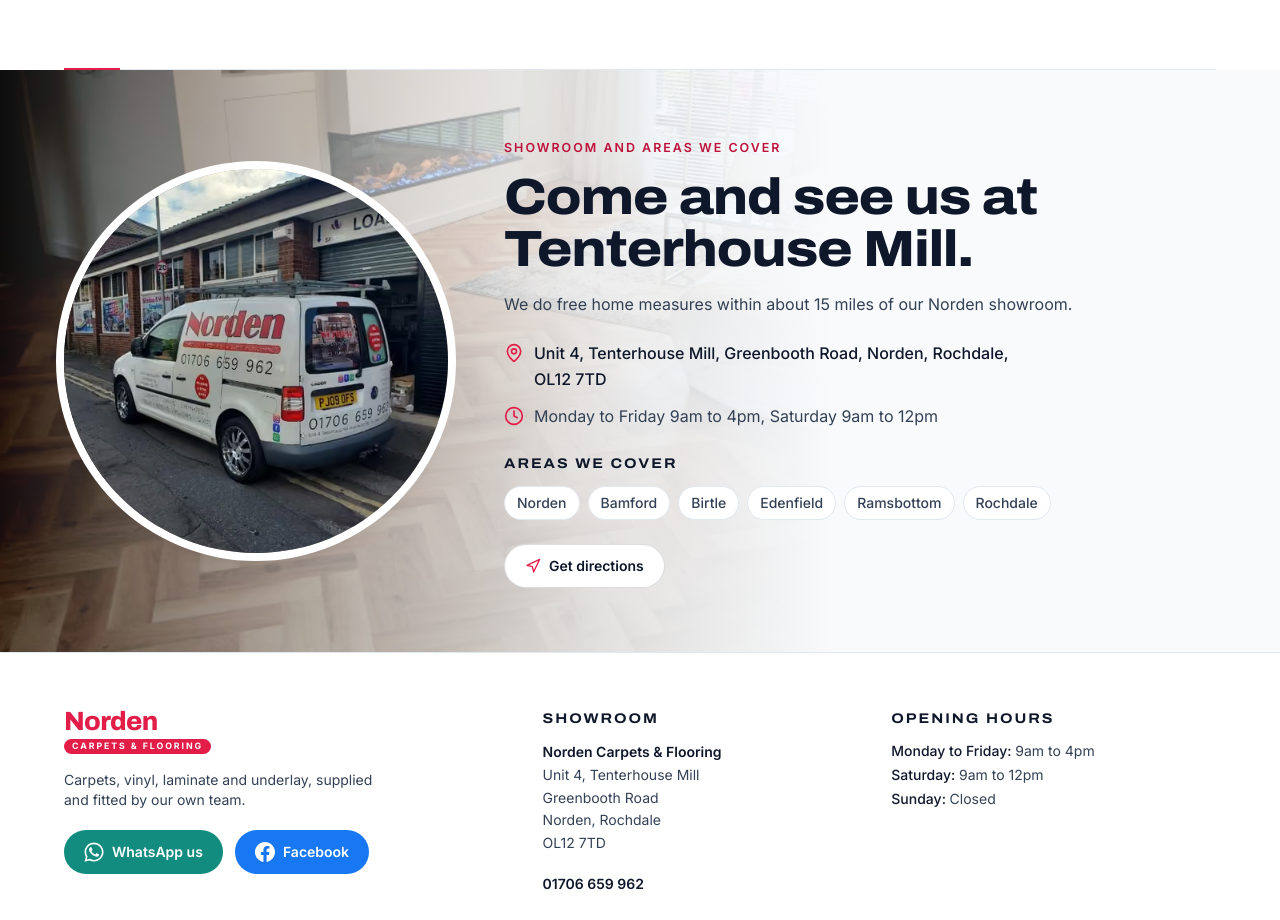
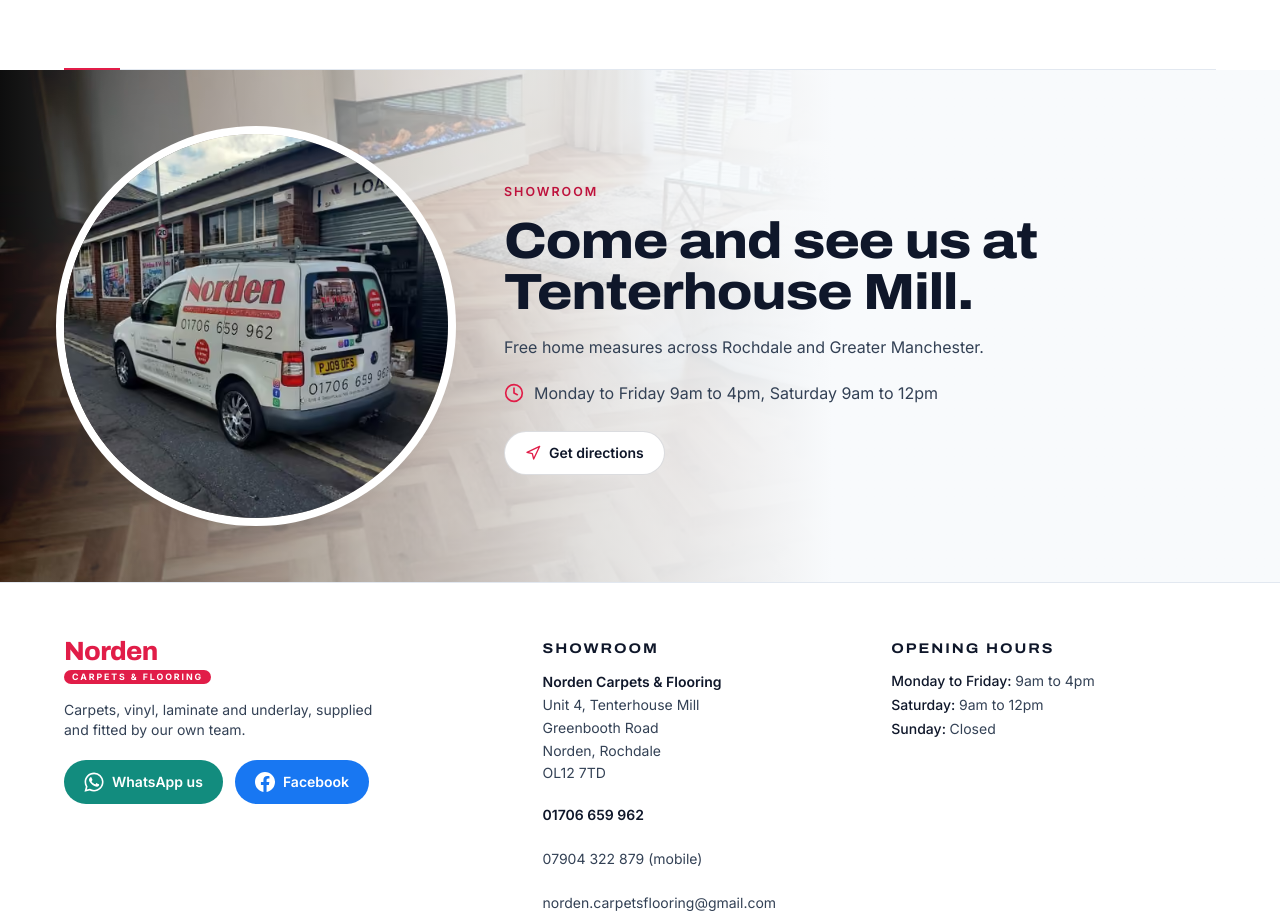
Before and after one commit to stokie2605/Norden-Carpets-Flooring, a React (Vite) app: page / in a window 1280 px wide. Shown: the part 4300-5220 px from the top of the page. Built offline with nearby package versions, Linux system fonts and the light colour scheme.

Commit message:
feat: simpler showroom section with Greater Manchester coverage line

```diff
--- a/index.html
+++ b/index.html
@@ -6,7 +6,7 @@
     <title>Carpets &amp; Flooring in Rochdale | Norden Carpets &amp; Flooring</title>
     <meta
       name="description"
-      content="Carpets, vinyl, laminate and underlay, supplied and fitted across Rochdale and Ramsbottom. Family run for over 30 years, with our own fitters. Book a free measure."
+      content="Carpets, vinyl, laminate and underlay, supplied and fitted across Rochdale and Greater Manchester. Family run for over 30 years, with our own fitters. Book a free measure."
     />
     <meta name="theme-color" content="#ffffff" />
     <meta name="format-detection" content="telephone=no" />
--- a/src/components/ShowroomMap.tsx
+++ b/src/components/ShowroomMap.tsx
@@ -1,9 +1,9 @@
-import { Clock, MapPin, Navigation } from 'lucide-react'
-import { addressLines, business, copy, hours, towns } from '../content/site'
+import { Clock, Navigation } from 'lucide-react'
+import { business, copy, hours } from '../content/site'
 import { buttonClasses } from './ui/Button'
 import { Picture } from './ui/Picture'
 
-/** Showroom and areas we cover: Dave's van, the showroom address and hours, the towns we cover and a directions link. */
+/** Showroom: Dave's van, opening hours and a directions link. The full address is in the footer. */
 export function ShowroomMap() {
   return (
     <section id="showroom" aria-labelledby="showroom-title" className="relative isolate overflow-hidden bg-bg-alt py-10 sm:py-16">
@@ -26,13 +26,8 @@
             <h2 id="showroom-title" className="mt-3 max-w-2xl text-section font-extrabold">
               {copy.showroom.title}
             </h2>
-            <p className="mt-4 max-w-xl text-ink-soft">{copy.showroom.intro}</p>
-
-            <p className="mt-6 flex max-w-xl gap-2.5 font-medium text-ink">
-              <MapPin className="mt-0.5 size-5 shrink-0 text-accent" aria-hidden="true" />
-              <span>{addressLines.join(', ')}</span>
-            </p>
-            <p className="mt-3 flex max-w-xl gap-2.5 text-ink-soft">
+            <p className="mt-4 max-w-xl text-ink-soft">{copy.showroom.coverage}</p>
+            <p className="mt-5 flex max-w-xl gap-2.5 text-ink-soft">
               <Clock className="mt-0.5 size-5 shrink-0 text-accent" aria-hidden="true" />
               <span>
                 {hours
@@ -41,15 +36,6 @@
                   .join(', ')}
               </span>
             </p>
-
-            <h3 className="mt-6 text-sm font-bold uppercase tracking-[0.14em] text-ink">{copy.showroom.areasTitle}</h3>
-            <ul className="mt-3 flex max-w-xl flex-wrap gap-2" aria-label={copy.showroom.areasTitle}>
-              {towns.map((t) => (
-                <li key={t} className="rounded-full border border-line bg-bg px-3 py-1.5 text-sm font-medium text-ink-soft">
-                  {t}
-                </li>
-              ))}
-            </ul>
 
             <a
               href={business.mapsDirectionsUrl}
--- a/src/content/site.ts
+++ b/src/content/site.ts
@@ -48,8 +48,6 @@
   { days: 'Saturday', time: '9am to 12pm' },
   { days: 'Sunday', time: 'Closed' },
 ] as const
-
-export const towns = ['Norden', 'Bamford', 'Birtle', 'Edenfield', 'Ramsbottom', 'Rochdale'] as const
 
 export const team = [
   { name: 'Dave', role: 'Fitter' },
@@ -315,10 +313,9 @@
     title: 'What our customers say.',
   },
   showroom: {
-    eyebrow: 'Showroom and areas we cover',
+    eyebrow: 'Showroom',
     title: 'Come and see us at Tenterhouse Mill.',
-    intro: "We do free home measures within about 15 miles of our Norden showroom.",
-    areasTitle: 'Areas we cover',
+    coverage: 'Free home measures across Rochdale and Greater Manchester.',
     vanAlt: 'The Norden Carpets & Flooring van, with our name and phone number on the side',
   },
   footer: {
@@ -332,5 +329,5 @@
 export const seo = {
   title: 'Carpets & Flooring in Rochdale | Norden Carpets & Flooring',
   description:
-    'Carpets, vinyl, laminate and underlay, supplied and fitted across Rochdale and Ramsbottom. Family run for over 30 years, with our own fitters. Book a free measure.',
+    'Carpets, vinyl, laminate and underlay, supplied and fitted across Rochdale and Greater Manchester. Family run for over 30 years, with our own fitters. Book a free measure.',
 } as const
```
